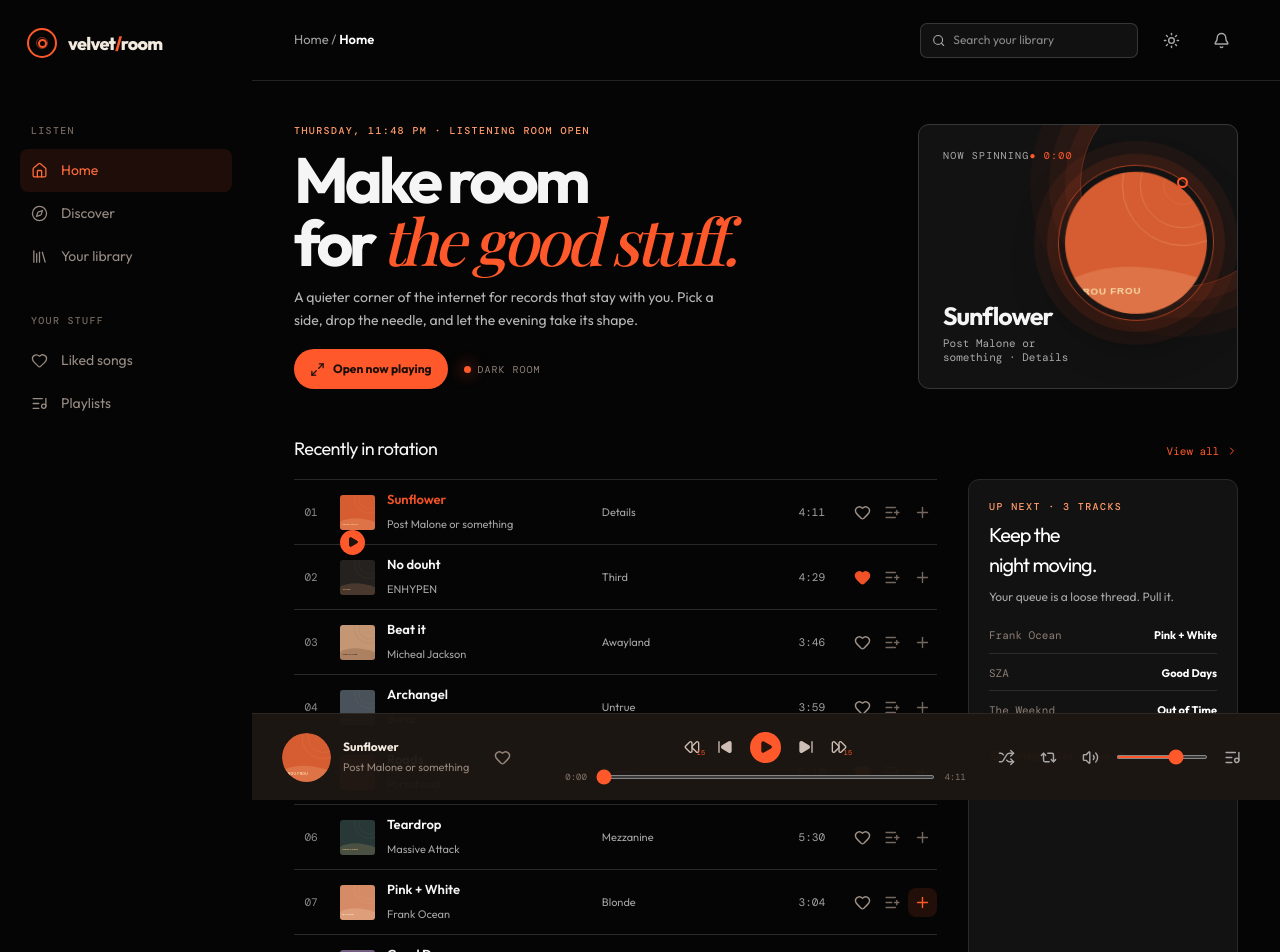
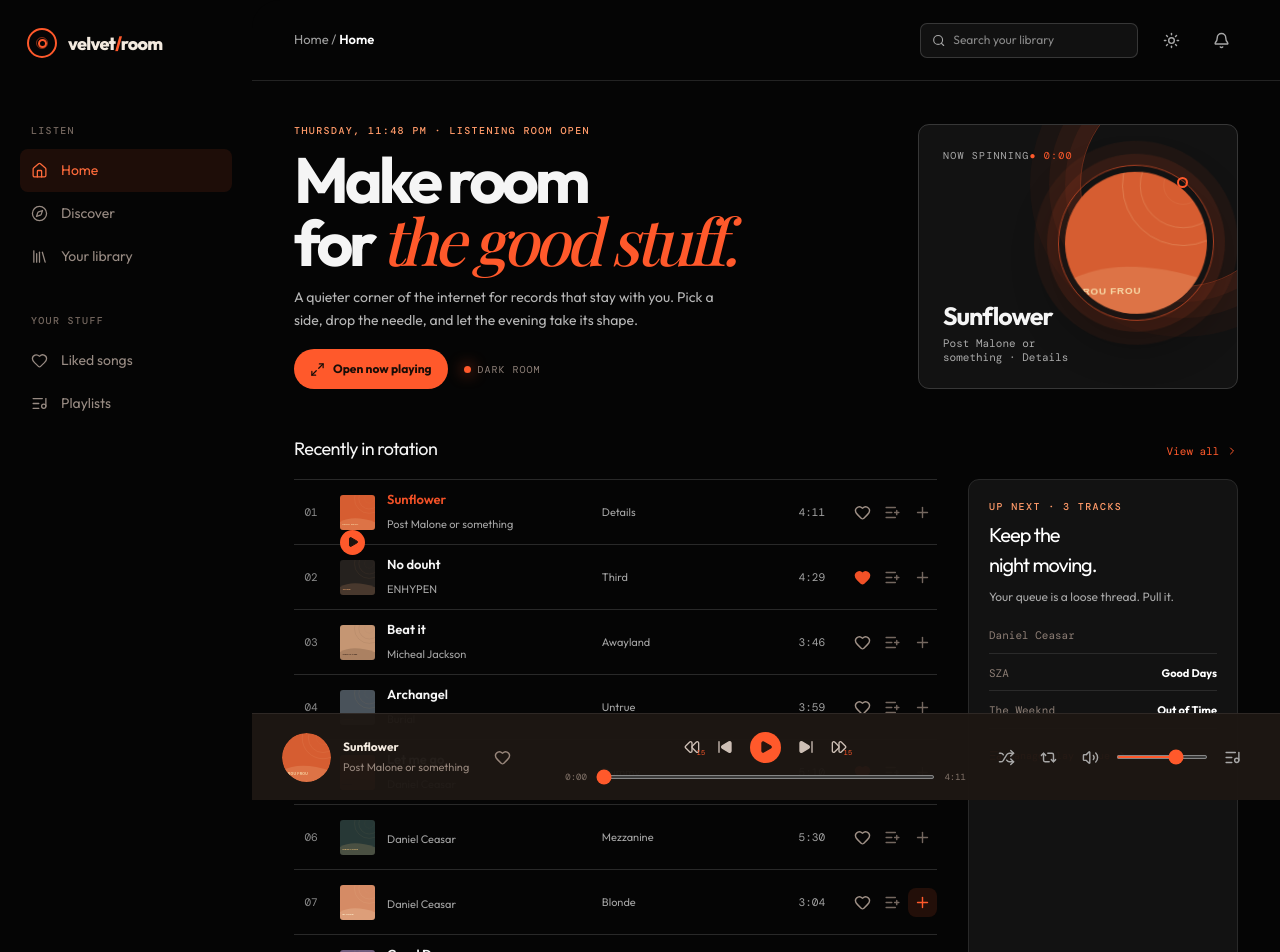
Before and after one commit to ghostshadow4629/velvet-room-player, a React (Vite) app in the folder artifacts/orange-black-music-player/: page / in a window 1280 px wide. Shown: the top 952 px of the page. Built offline with nearby package versions, Linux system fonts and the light colour scheme; a web font is replaced by a local one.

Commit message:
Update App.tsx

```diff
--- a/artifacts/orange-black-music-player/src/App.tsx
+++ b/artifacts/orange-black-music-player/src/App.tsx
@@ -62,9 +62,9 @@ const tracks: Track[] = [
   { id: 2, title: 'No douht', artist: 'ENHYPEN', album: 'Third', length: '4:29', seconds: 269, cover: artwork('#25211e', '#e6a26d', 'THIRD'), audioUrl: 'https://github.com/ghostshadow4629/velvet-room-player/raw/refs/heads/main/artifacts/orange-black-music-player/public/No_Doubt_KLICKAUD.mp3', accent: '#e6a26d', glow: '#493025' },
   { id: 3, title: 'Beat it', artist: 'Micheal Jackson', album: 'Awayland', length: '3:46', seconds: 226, cover: artwork('#c59673', '#35221a', 'AWAYLAND'), audioUrl: 'https://github.com/ghostshadow4629/velvet-room-player/raw/refs/heads/main/artifacts/orange-black-music-player/public/Michael%20Jackson%20-%20Beat%20It%20(Official%204K%20Video).mp3', accent: '#e6b28b', glow: '#5d3727' }, // hey if you're reading this ghostshadow is bad at geometry dash hahaahahahaahha /j /j /j don't tell him
   { id: 4, title: 'Archangel', artist: 'Burial', album: 'Untrue', length: '3:59', seconds: 239, cover: artwork('#49525a', '#f2b15e', 'UNTRUE'), audioUrl: 'https://github.com/ghostshadow4629/velvet-room-player/raw/refs/heads/main/artifacts/orange-black-music-player/public/Dubioza%20Kolektiv%20-%20I%20Am%20from%20Bosnia%20-%20Take%20Me%20to%20America%20(Official%20video)%20-%20Dubioza%20kolektiv.mp3', accent: '#f2b15e', glow: '#38434a' },
-  { id: 5, title: 'Roads', artist: 'Portishead', album: 'Dummy', length: '5:10', seconds: 310, cover: artwork('#b7492f', '#1e1714', 'DUMMY'), audioUrl: 'https://github.com/ghostshadow4629/velvet-room-player/raw/refs/heads/main/artifacts/orange-black-music-player/public/Daniel%20Caesar%20-%20Let%20Me%20Go%20(Lyric%20Video).mp3', accent: '#ef7049', glow: '#702516' },
-  { id: 6, title: 'Teardrop', artist: 'Massive Attack', album: 'Mezzanine', length: '5:30', seconds: 330, cover: artwork('#273836', '#e7bc78', 'MEZZANINE'), audioUrl: 'https://www.soundhelix.com/examples/mp3/SoundHelix-Song-6.mp3', accent: '#e7bc78', glow: '#1f4c49' },
-  { id: 7, title: 'Pink + White', artist: 'Frank Ocean', album: 'Blonde', length: '3:04', seconds: 184, cover: artwork('#d58b65', '#fff1cf', 'BLONDE'), audioUrl: 'https://www.soundhelix.com/examples/mp3/SoundHelix-Song-7.mp3', accent: '#ffd0a5', glow: '#6b3b2d' },
+  { id: 5, title: 'Let me go', artist: 'Daniel Ceasar', album: 'Dummy', length: '5:10', seconds: 310, cover: artwork('#b7492f', '#1e1714', 'DUMMY'), audioUrl: 'https://github.com/ghostshadow4629/velvet-room-player/raw/refs/heads/main/artifacts/orange-black-music-player/public/Daniel%20Caesar%20-%20Let%20Me%20Go%20(Lyric%20Video).mp3', accent: '#ef7049', glow: '#702516' },
+  { id: 6, title: '', artist: 'Daniel Ceasar', album: 'Mezzanine', length: '5:30', seconds: 330, cover: artwork('#273836', '#e7bc78', 'MEZZANINE'), audioUrl: 'https://www.soundhelix.com/examples/mp3/SoundHelix-Song-6.mp3', accent: '#e7bc78', glow: '#1f4c49' },
+  { id: 7, title: '', artist: 'Daniel Ceasar', album: 'Blonde', length: '3:04', seconds: 184, cover: artwork('#d58b65', '#fff1cf', 'BLONDE'), audioUrl: 'https://www.soundhelix.com/examples/mp3/SoundHelix-Song-7.mp3', accent: '#ffd0a5', glow: '#6b3b2d' },
   { id: 8, title: 'Good Days', artist: 'SZA', album: 'SOS', length: '4:39', seconds: 279, cover: artwork('#715d7e', '#f6c27d', 'SOS'), audioUrl: 'https://www.soundhelix.com/examples/mp3/SoundHelix-Song-8.mp3', accent: '#e3a9ff', glow: '#3d2a4c' },
   { id: 9, title: 'Out of Time', artist: 'The Weeknd', album: 'Dawn FM', length: '3:34', seconds: 214, cover: artwork('#bd4c32', '#ffd086', 'DAWN FM'), audioUrl: 'https://www.soundhelix.com/examples/mp3/SoundHelix-Song-9.mp3', accent: '#ff9870', glow: '#7d251c' },
   { id: 10, title: 'Ocean Eyes', artist: 'Billie Eilish', album: 'dont smile at me', length: '3:20', seconds: 200, cover: artwork('#5c7280', '#f5d6b3', 'OCEAN EYES'), audioUrl: 'https://www.soundhelix.com/examples/mp3/SoundHelix-Song-10.mp3', accent: '#a9d8e8', glow: '#2b4d5a' },
```
